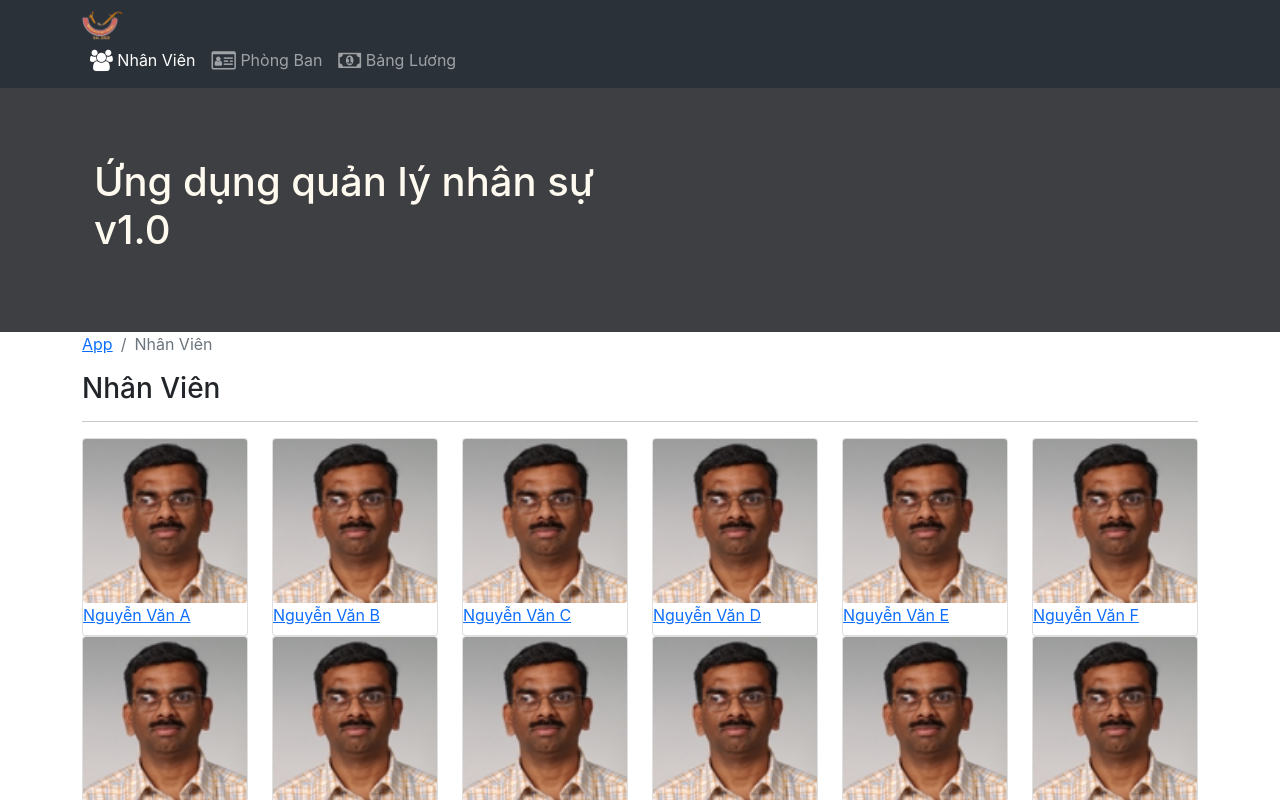
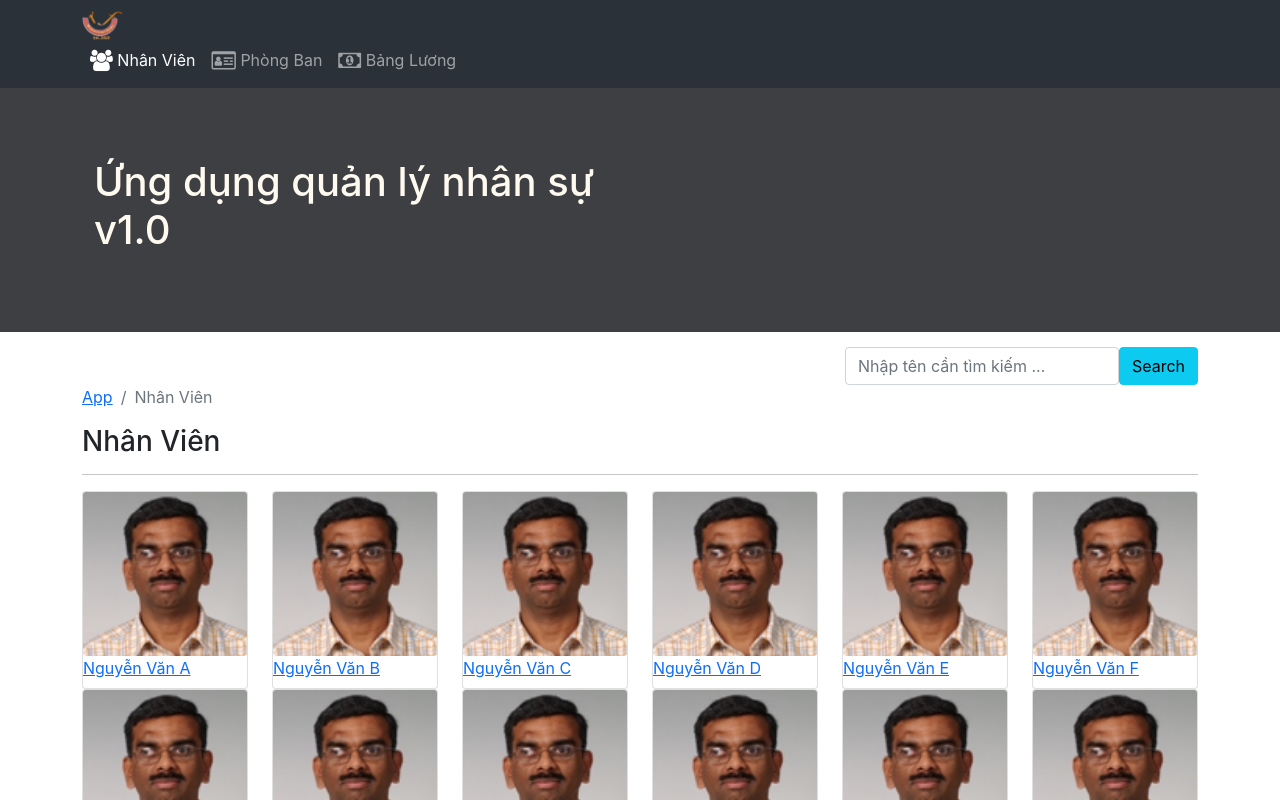
Before and after one commit to nhattienst577/FunixReactJsAssignment, a React (Create React App) app: page /nhan-vien in a window 1280 px wide. Shown: the top 800 px of the page. Built offline with nearby package versions, Linux system fonts and the light colour scheme.

Commit message:
Tao chuc nang tim kiem

```diff
--- a/src/components/FooterComponent.js
+++ b/src/components/FooterComponent.js
@@ -68,7 +68,7 @@ function Footer(props) {
         </div>
         <div className="row justify-content-center">
           <div className="col-auto">
-            <p>© Copyright 2021 Vu Hoang Anh</p>
+            <p>© Copyright 2022 Lâm Nhật Tiến</p>
           </div>
         </div>
       </div>
--- a/src/components/MainComponent.js
+++ b/src/components/MainComponent.js
@@ -8,6 +8,7 @@ import { DEPARTMENTS } from "../shared/staffs";
 import { Switch, Route, Redirect } from "react-router-dom";
 import Department from "./DepartmentComponent";
 import Salary from "./SalaryComponent";
+import Search from "./SearchComponent";
 
 class Main extends Component {
   constructor(props) {
@@ -16,8 +17,16 @@ class Main extends Component {
     this.state = {
       staffs: STAFFS,
       departments: DEPARTMENTS,
+      textSearch: "",
     };
   }
+
+  // lấy dữ liệu nhập từ form search
+  getTextSearch = (text) => {
+    this.setState({
+      textSearch: text,
+    });
+  };
 
   render() {
     const StaffWithId = ({ match }) => {
@@ -35,14 +44,24 @@ class Main extends Component {
       );
     };
 
+    //duyệt qua từng nv nếu name trùng với textSearch nhập vào thì push ra kq
+    var results = [];
+    this.state.staffs.forEach((item) => {
+      if (item.name.indexOf(this.state.textSearch) !== -1) {
+        results.push(item);
+      }
+    });
+    console.log(results);
+
     return (
       <div>
         <Header />
+        <Search checkSearch={(text) => this.getTextSearch(text)} />
         <Switch>
           <Route
             exact
             path="/nhan-vien"
-            component={() => <StaffList staffs={this.state.staffs} />}
+            component={() => <StaffList staffs={results} />}
           />
           <Route path="/nhan-vien/:id" component={StaffWithId} />
           <Route
@@ -55,7 +74,7 @@ class Main extends Component {
           <Route
             exact
             path="/bang-luong"
-            component={() => <Salary staffs={this.state.staffs} />}
+            component={() => <Salary staffs={results} />}
           />
           <Redirect to="/nhan-vien" />
         </Switch>
--- /dev/null
+++ b/src/components/SearchComponent.js
@@ -0,0 +1,48 @@
+import React, { Component } from "react";
+
+class Search extends Component {
+  constructor(props) {
+    super(props);
+
+    this.state = {
+      tempValue: "",
+    };
+  }
+
+  handleChange = (event) => {
+    console.log(event.target.value);
+    this.setState({ tempValue: event.target.value });
+  };
+
+  render() {
+    return (
+      <div className="container">
+        <div className="row">
+          <div className="col">
+            <div
+              className="form-group"
+              style={{ paddingTop: "15px", textAlign: "right" }}
+            >
+              <div className="btn-group">
+                <input
+                  type="text"
+                  className="form-control"
+                  placeholder="Nhập tên cần tìm kiếm ..."
+                  onChange={(event) => this.handleChange(event)}
+                />
+              </div>
+              <div
+                className="btn btn-info"
+                onClick={(text) => this.props.checkSearch(this.state.tempValue)}
+              >
+                Search
+              </div>
+            </div>
+          </div>
+        </div>
+      </div>
+    );
+  }
+}
+
+export default Search;
```
